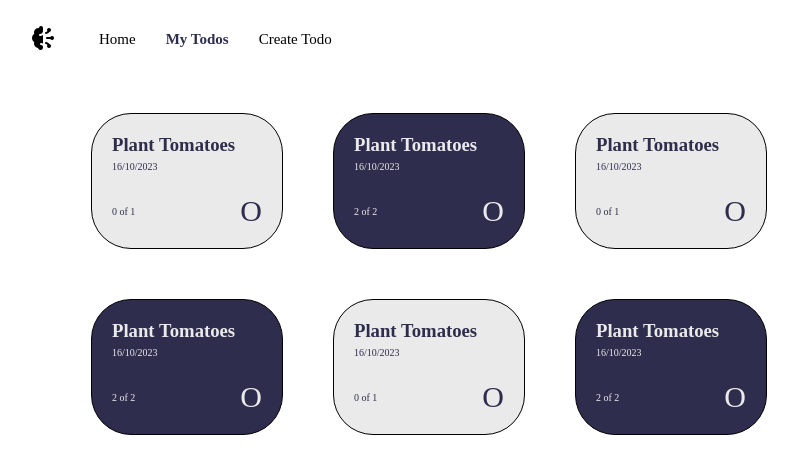
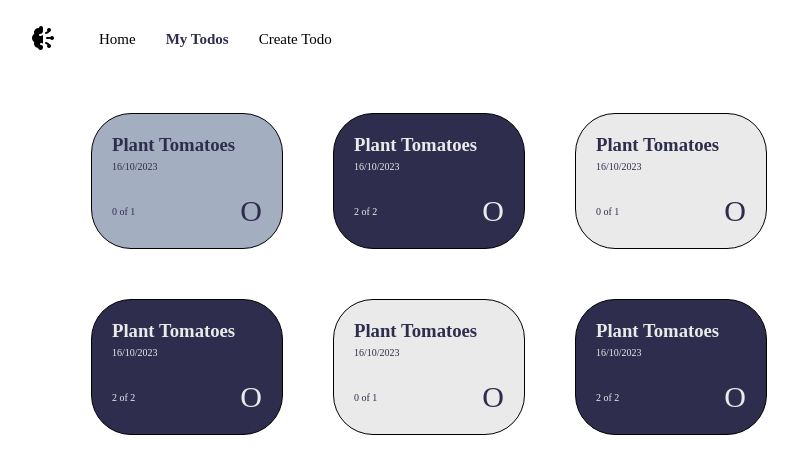
Before and after one commit to dayanMichelle/generator-todo, a React (Vite) app: page /my-todos in a window 1280 px wide. In both pictures the pointer is over the element 398 px from the left and 181 px from the top of the page. Shown: the top 474 px of the page, without its empty margins (211-1009 px from the left). Built offline with nearby package versions, Linux system fonts and the light colour scheme; a web font is replaced by a local one.

Commit message:
Refactor | añadiendo hover a la card

```diff
--- a/src/components/TodoCard/TodoCard.module.css
+++ b/src/components/TodoCard/TodoCard.module.css
@@ -7,6 +7,11 @@
     cursor: pointer;
     background-color: var(--primary-color);
     color: var(--secondary-color);
+    transition: 0.5s ease all;
+}
+.container:hover {
+    background-color: #495c837f;
+
 }
 .title {
     margin: 0;
```
